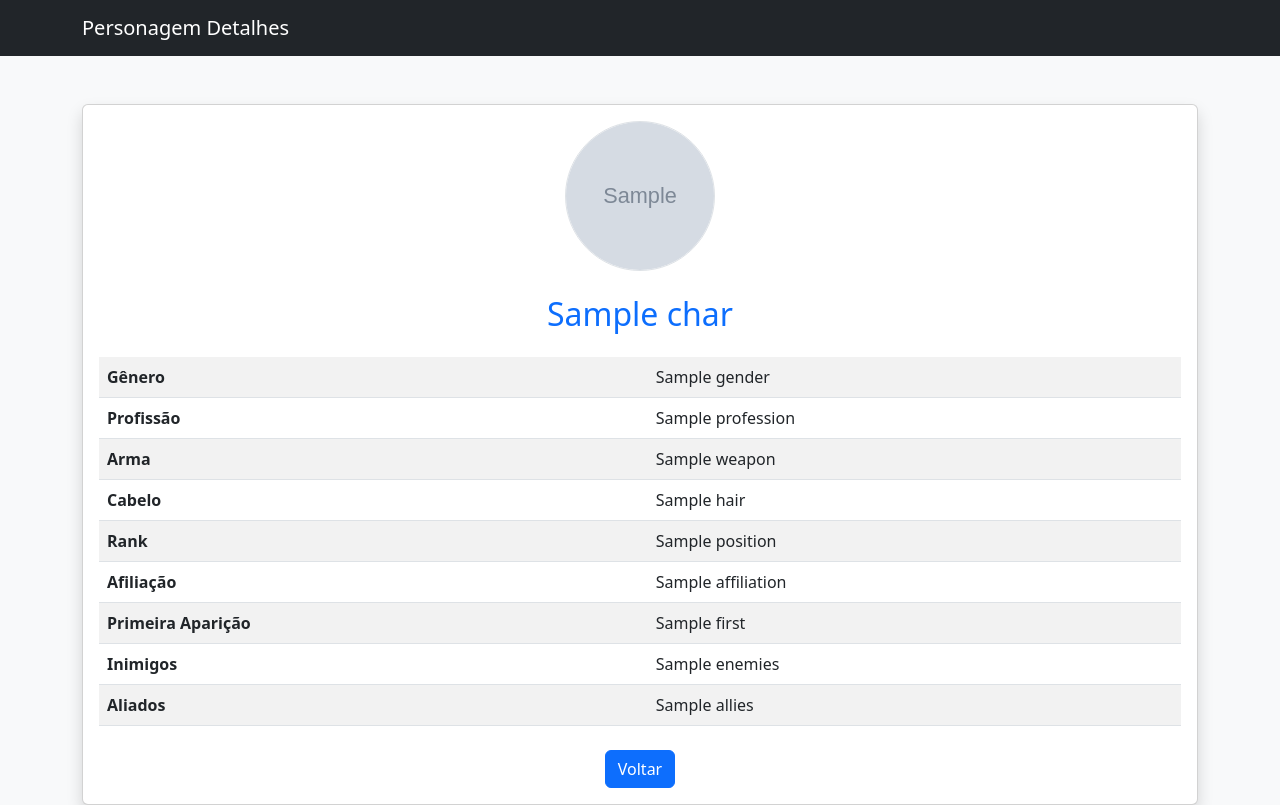
After one commit to scali33/7Days_django, a Django app: template avatar_app/templates/avatar_app/personage_individual.html in a window 1280 px wide. The commit adds this page. Run offline with Django 5.2, Linux system fonts and the light colour scheme; the template is opened without the code that fills it: most values are stand-ins (such as "Sample title", 1, 10 or a date in 2020); grey boxes marked "Sample" are stand-in pictures.

Commit message:
adicionado função para saber mais sobre um personagem

```diff
--- /dev/null
+++ b/avatar_app/templates/avatar_app/personage_individual.html
@@ -0,0 +1,80 @@
+<!DOCTYPE html>
+<html lang="en">
+
+<head>
+    <meta charset="UTF-8">
+    <meta name="viewport" content="width=device-width, initial-scale=1.0">
+    <title>Detalhes do Personagem</title>
+    <!-- Bootstrap CSS -->
+    <link rel="stylesheet" href="https://cdn.jsdelivr.net/npm/bootstrap@5.3.0/dist/css/bootstrap.min.css">
+</head>
+
+<body class="bg-light">
+    <nav class="navbar navbar-expand-lg navbar-dark bg-dark">
+        <div class="container">
+            <a class="navbar-brand" href="#">
+                Personagem Detalhes
+            </a>
+        </div>
+    </nav>
+
+    <div class="container mt-5">
+        <div class="card shadow">
+            <div class="card-body">
+                <div class="text-center mb-4">
+                    <img src="{{ Char.photoUrl }}" alt="{{ Char.name }}" class="img-fluid rounded-circle border"
+                        style="width: 150px; height: 150px;">
+                </div>
+                <h2 class="text-center text-primary">{{ Char.name }}</h2>
+                <table class="table table-striped mt-4">
+                    <tbody>
+                        <tr>
+                            <th scope="row">Gênero</th>
+                            <td>{{ Char.gender }}</td>
+                        </tr>
+                        <tr>
+                            <th scope="row">Profissão</th>
+                            <td>{{ Char.profession }}</td>
+                        </tr>
+                        <tr>
+                            <th scope="row">Arma</th>
+                            <td>{{ Char.weapon }}</td>
+                        </tr>
+                        <tr>
+                            <th scope="row">Cabelo</th>
+                            <td>{{ Char.hair }}</td>
+                        </tr>
+                        <tr>
+                            <th scope="row">Rank</th>
+                            <td>{{ Char.position }}</td>
+                        </tr>
+                        <tr>
+                            <th scope="row">Afiliação</th>
+                            <td>{{ Char.affiliation }}</td>
+                        </tr>
+                        <tr>
+                            <th scope="row">Primeira Aparição</th>
+                            <td>{{ Char.first }}</td>
+                        </tr>
+                        <tr>
+                            <th scope="row">Inimigos</th>
+                            <td>{{ Char.enemies }}</td>
+                        </tr>
+                        <tr>
+                            <th scope="row">Aliados</th>
+                            <td>{{ Char.allies }}</td>
+                        </tr>
+                    </tbody>
+                </table>
+                <div class="text-center mt-4">
+                    <a href="{{ request.META.HTTP_REFERER|default:'/' }}" class="btn btn-primary">Voltar</a>
+                </div>
+            </div>
+        </div>
+    </div>
+
+    <!-- Bootstrap JS Bundle -->
+    <script src="https://cdn.jsdelivr.net/npm/bootstrap@5.3.0/dist/js/bootstrap.bundle.min.js"></script>
+</body>
+
+</html>
--- a/avatar_app/templates/avatar_app/personagens.html
+++ b/avatar_app/templates/avatar_app/personagens.html
@@ -25,6 +25,7 @@
                     <th scope="col">Afiliação</th>
                     <th scope="col">Aliados</th>
                     <th scope="col">Inimigos</th>
+                    <th scope="col"> Saber mais</th>
                 </tr>
             </thead>
             <tbody>
@@ -36,6 +37,7 @@
                     <td>{{ p.afiliacao }}</td>
                     <td>{{ p.aliados }}</td>
                     <td>{{ p.inimigos }}</td>
+                    <td><a href="{%url 'one_char' id=p.id%}">Mais...</a></td>
                 </tr>
                 {% endfor %}
             </tbody>
--- a/avatar_app/urls.py
+++ b/avatar_app/urls.py
@@ -3,5 +3,6 @@ from . import views
 
 urlpatterns = [
     path('', views.home, name='home'),  # URL para a página inicial
-    path('chars/<int:page_num>',views.chars1,name='chars1')
+    path('chars/<int:page_num>',views.chars1,name='chars1'),
+    path('char_unico/<str:id>', views.one_char,name='one_char')
 ]
--- a/avatar_app/views.py
+++ b/avatar_app/views.py
@@ -1,5 +1,5 @@
 from django.shortcuts import render
-from .avatar_api.interactin_w_api import generate_chars
+from .avatar_api.interactin_w_api import generate_chars,get_one_char
 # Create your views here.
 def home(requests):
     return render(requests,'avatar_app/home.html')
@@ -16,3 +16,6 @@ def chars1(request, page_num=1):  # Definindo um valor padrão de página 1
         'page_num': page_num,
         'is_last_page': is_last_page
     })
+def one_char(request,id):
+    char = get_one_char(id)
+    return render(request,'avatar_app/personage_individual.html',{'Char':char})
```
Also changed, not shown: avatar_app/avatar_api/interactin_w_api.py (+10 -2 lines).
